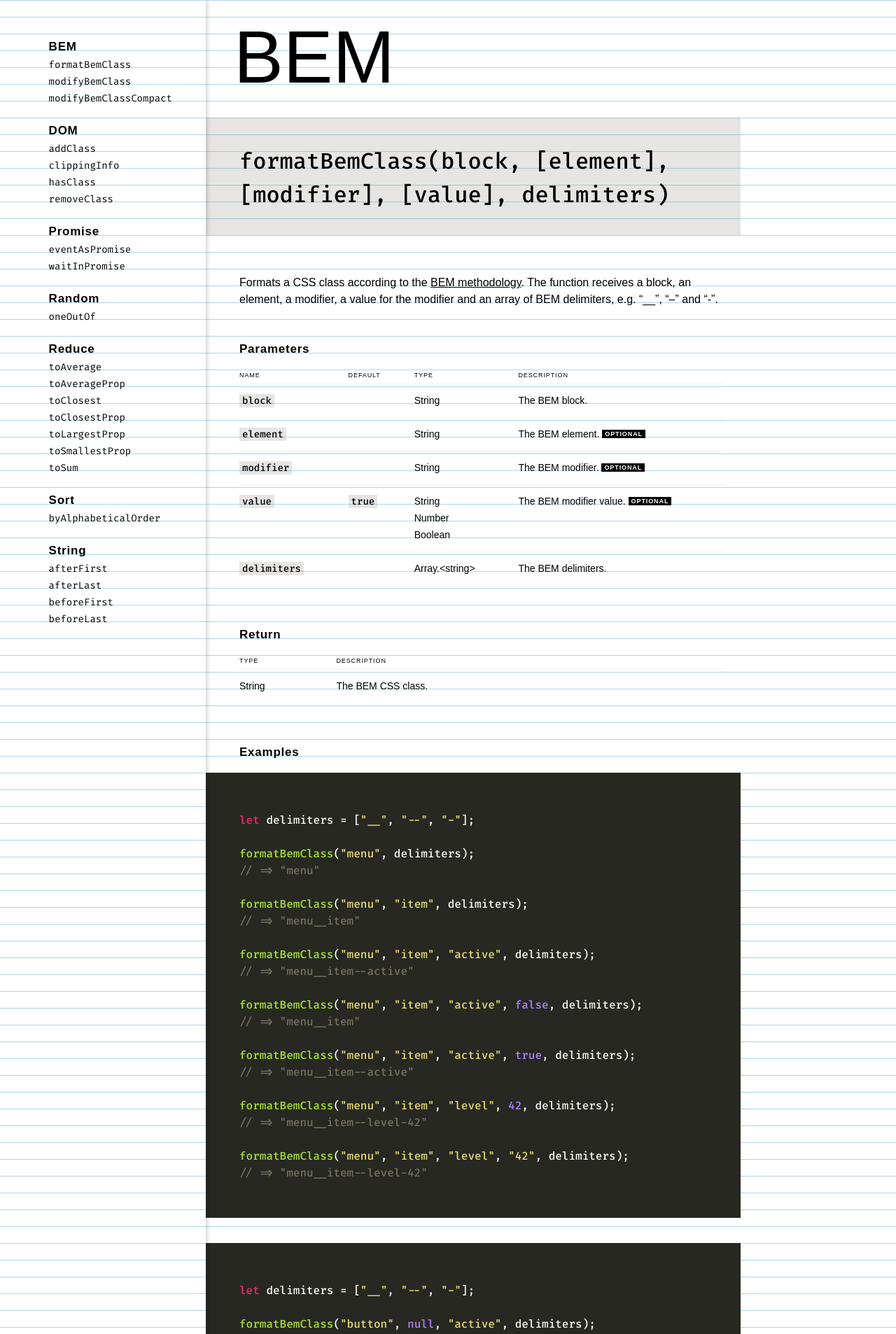
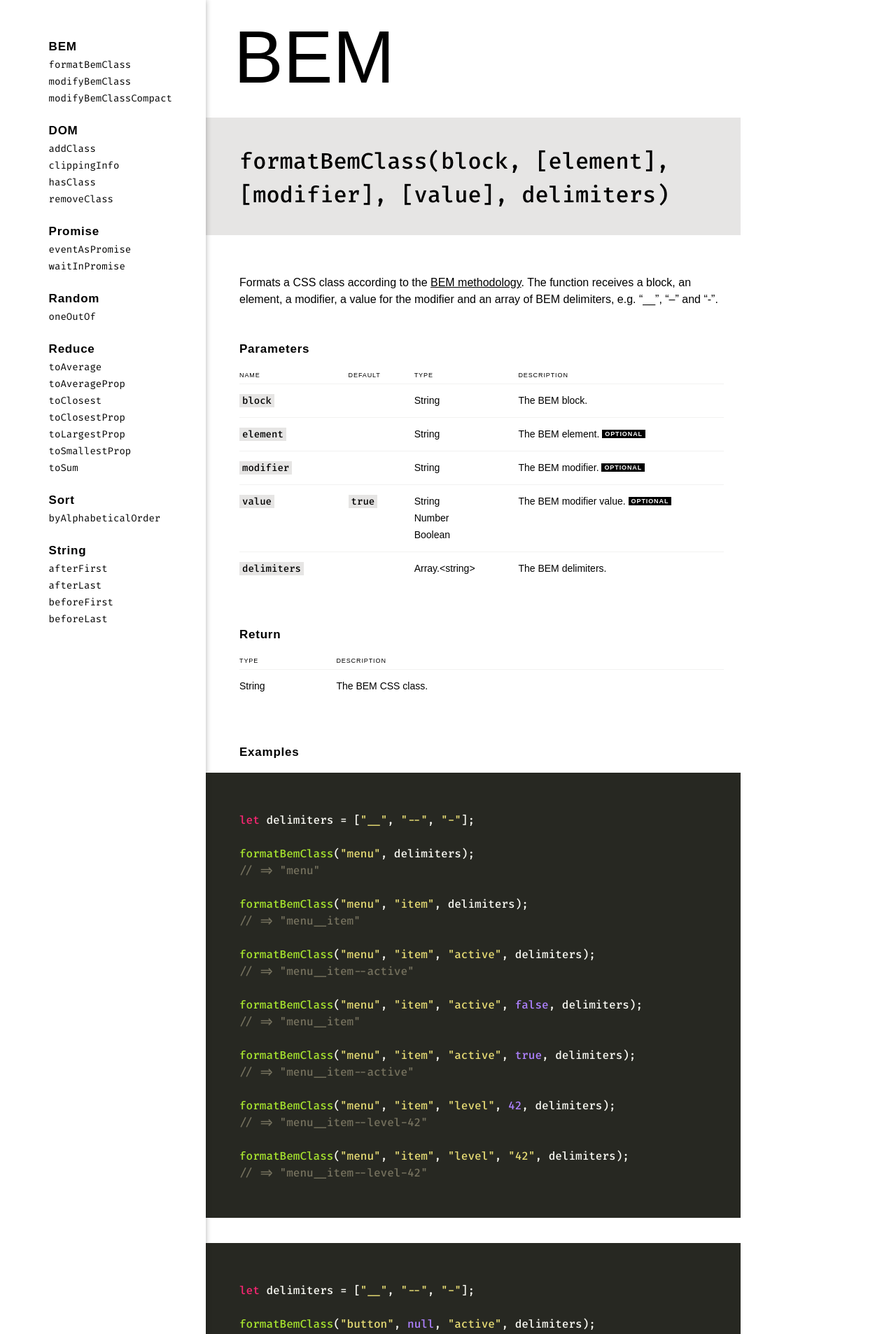
Before and after one commit to leofavre/canivete, a Jekyll site: the page built from docs/index.md, in a window 1280 px wide. Shown: the top 1906 px of the page at 70% size. Built offline with Jekyll 4.4.1, drawn with Linux system fonts in a browser that asks for light colours; nearby versions of some CDN libraries; some web fonts are replaced.

Commit message:
removed baseline grid

```diff
--- a/docs/_sass/_content.scss
+++ b/docs/_sass/_content.scss
@@ -10,10 +10,10 @@
 	flex-grow: 0;
 	flex-shrink: 1;
 
-	background-position: 0.3125rem 0;
-	background-size: $grid $grid;
-	background-image: linear-gradient(to bottom, lightblue 1px, transparent 1px);
-	background-attachment: scroll;
+	// background-position: 0.3125rem 0;
+	// background-size: $grid $grid;
+	// background-image: linear-gradient(to bottom, lightblue 1px, transparent 1px);
+	// background-attachment: scroll;
 
 	h1 {
 
--- a/docs/_sass/_menu.scss
+++ b/docs/_sass/_menu.scss
@@ -21,10 +21,10 @@
 	-webkit-overflow-scrolling: touch;
 	z-index: 1;
 
-	background-position: 0.3125rem 0;
-	background-size: $grid $grid;
-	background-image: linear-gradient(to bottom, lightblue 1px, transparent 1px);
-	background-attachment: scroll;
+	// background-position: 0.3125rem 0;
+	// background-size: $grid $grid;
+	// background-image: linear-gradient(to bottom, lightblue 1px, transparent 1px);
+	// background-attachment: scroll;
 
 	ul {
 		position: relative;
```
Also changed, not shown: 1 other file.
